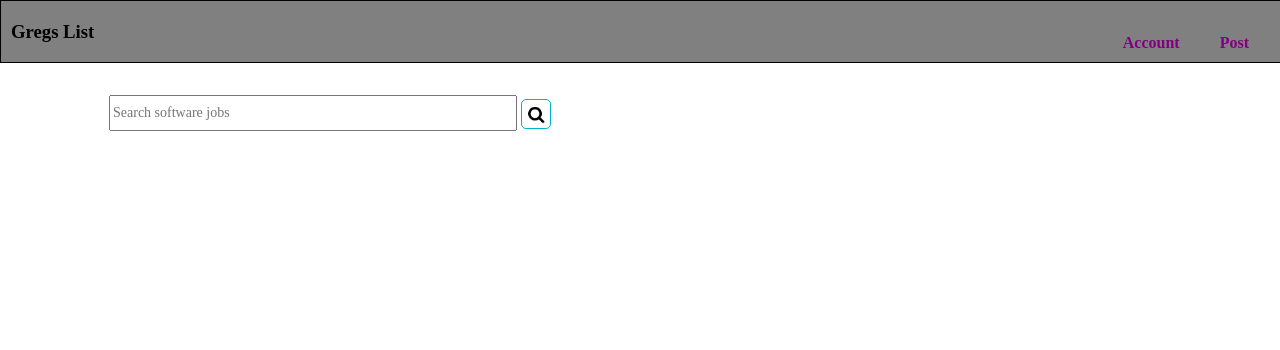
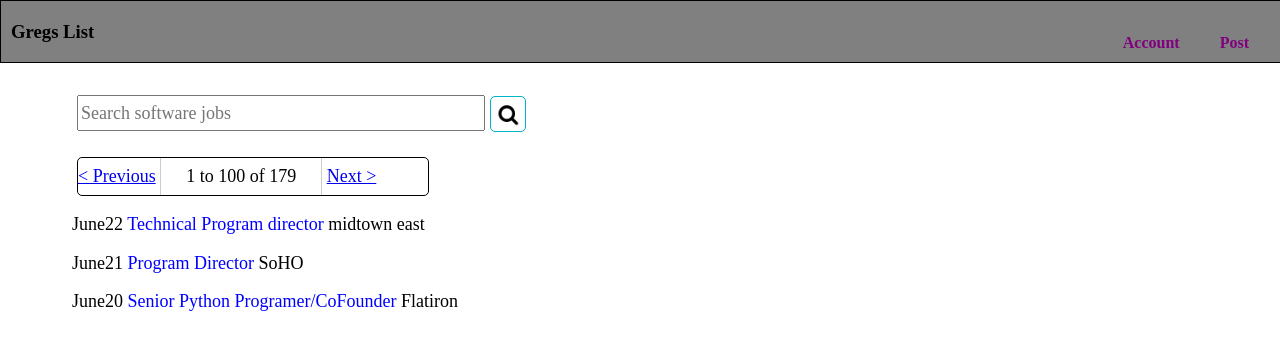
Before and after one commit to yodacom/gregs-list, a plain HTML site: page index.html in a window 1280 px wide. Drawn offline with nearby package versions, Linux system fonts and the light colour scheme.

Commit message:
finished

```diff
--- a/index.html
+++ b/index.html
@@ -1,4 +1,4 @@
-<!DOCTYPE html>
+ <!DOCTYPE html>
 <html>
 <head>
   <title>CSS Layout Exercises | display property</title>
@@ -15,7 +15,7 @@
 </head>
 <body>
 <header>
-  <nav class="nav">
+  <nav class="top-nav">
   <h3 class="logo">Gregs List</h3>
 
   <ul>
@@ -29,11 +29,34 @@
      <input type="text" class="searchTerm" placeholder="Search software jobs">
      <button type="submit" class="searchButton"> </button>
    </div>
+<div class="page-selection">
+       <a class="previous"><a href="#"> &lt; Previous</a></li>
+       <span class="summary"> 1 to 100 of 179 </span>
+       <a class="next"><a href="#">Next &gt;</a></li>
+   </div>
+<div class="listing">
+<ul class="items">
+  <li >
+    <p>June22
+    <span style="color: blue">Technical Program director</span>
+    midtown east
+    </p>
+  </li>
 
-   <div class="page-selection">
+  <li >
+    <p>June21
+    <span style="color: blue">Program Director</span>
+    SoHO
+    </p>
+  </li>
 
-   </div>
-
+  <li >
+    <p>June20
+    <span style="color: blue"> Senior Python Programer/CoFounder </span>
+    Flatiron
+    </p>
+  </li>
+</ul>
  </main>
 
 
--- a/styles/main.css
+++ b/styles/main.css
@@ -1,4 +1,8 @@
-nav {
+header {
+  width:auto;
+}
+
+.top-nav {
   top: 0px;
   padding-top: 1px;
   padding-right: 10px;
@@ -28,7 +32,7 @@ nav {
   color: purple;
   }
 
- nav li {
+ .top-nav li {
 
  float: right;
  padding: 8px 15px;
@@ -57,13 +61,13 @@ nav {
   margin-left: 45px;
   text-align: left;
   border-radius: 5px;
-  font-size: 14px;
+  font-size: 18px;
 
  }
 .searchButton{
   right: 75px;
-  width: 30px;
-  height: 30px;
+  width: 36px;
+  height: 36px;
   border: 1px solid #00B4cc;
   background-image: url("../images/magnifying-glass.png");
   background-size:contain;
@@ -77,18 +81,40 @@ nav {
   height: 30px;
   border-radius: 5px:
   vertical-align: middle;
+}
 
+ main {
+   width: 95%;
+   margin:0 auto;
+ }
+.page-selection {
+  margin-top:20px;
+  margin-left: 45px;
+  border: 1.5px solid black;
+  display: inline-block;
+  width: 350px;
+  font-size: 18px;
+  border-radius: 5px;
+}
 
+.next a {
+  border: 1px solid black;
+  text-align: center;
 }
- .container {
+ .previous a {
+  text-align: center;
+  border: 1px solid black;
+}
+ .summary {
+   display: inline-block;
+   font-size: 18px;
+   padding: 8px 25px;
+   border-left: 1px solid #CCC;
+   border-right: 1px solid #CCC;
+ }
+
+ .listing {
+   display: inline;
+   font-size: 18px;
 
  }
-
- .clear {
-   clear: both;
- }
-
- main {
-   width: 90%;
-   margin:0 auto;
- }
```
